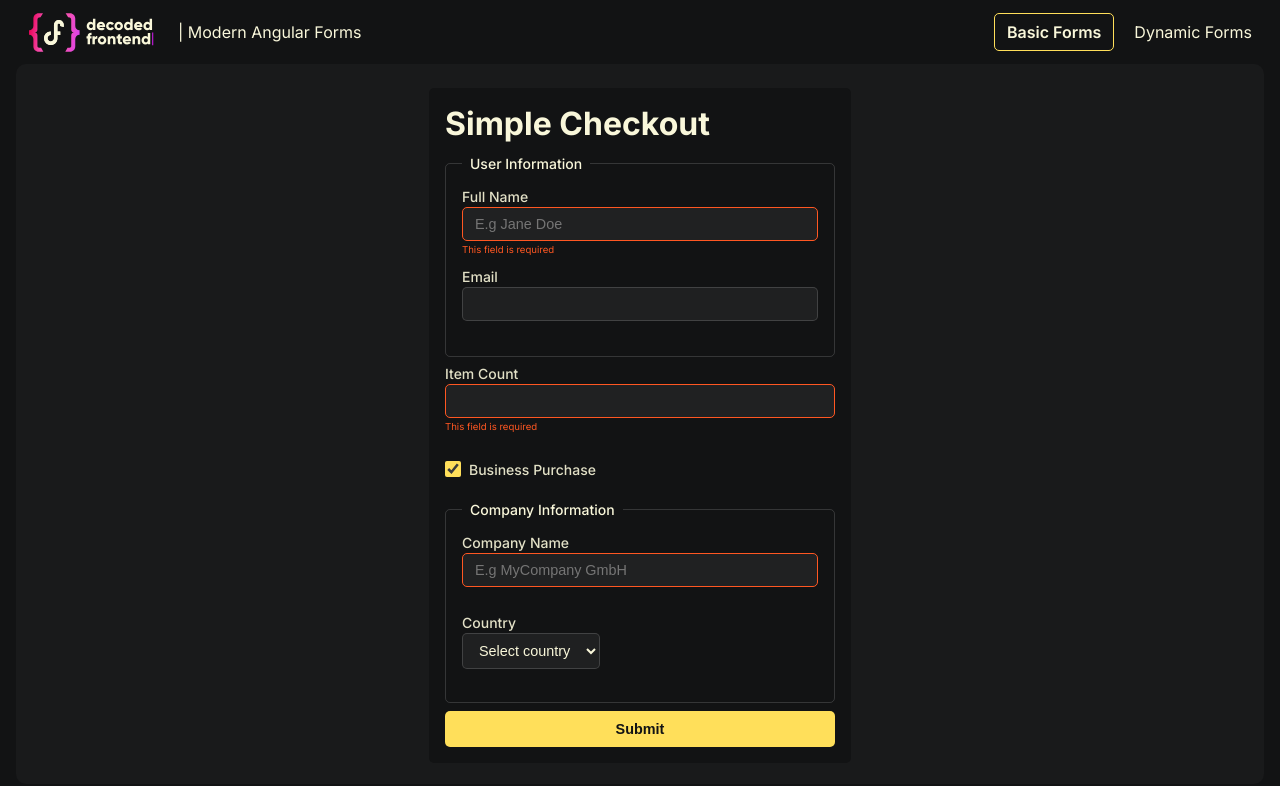
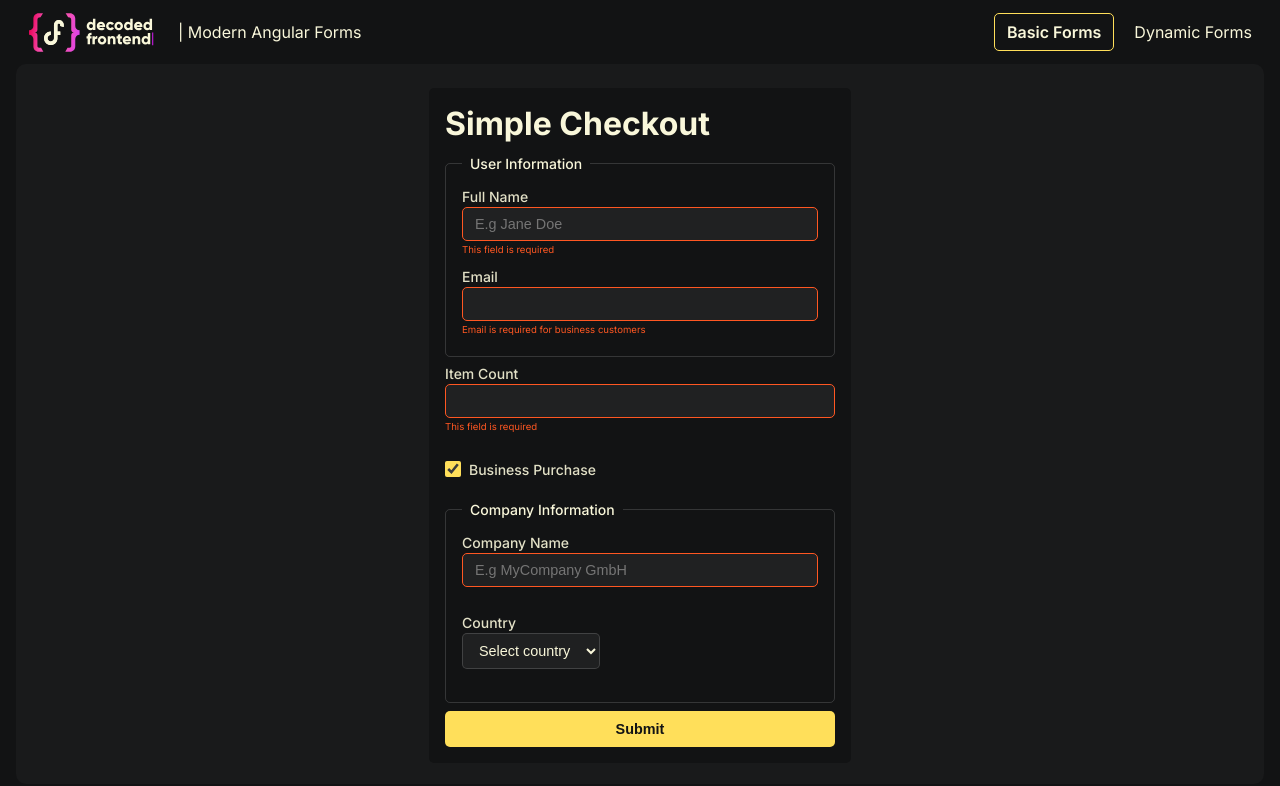
Before and after one commit to DMezhenskyi/modern-angular-forms-playground, an Angular app: page /basic-forms in a window 1280 px wide. Shown: the top 786 px of the page. Built offline with nearby package versions, Linux system fonts and the light colour scheme.

Commit message:
implemented

```diff
--- a/src/app/playgrounds/basic-forms/basic-forms.html
+++ b/src/app/playgrounds/basic-forms/basic-forms.html
@@ -19,8 +19,9 @@
       class="form-control"
     />
   </div>
-
-  <df-company-info-form [form]="form.company" />
+  @if (!form.company().hidden()) {
+    <df-company-info-form [form]="form.company" />
+  }
 
   <section class="actions">
     <button type="submit" [disabled]="isSubmitting()">{{ buttonText() }}</button>
--- a/src/app/playgrounds/basic-forms/basic-forms.ts
+++ b/src/app/playgrounds/basic-forms/basic-forms.ts
@@ -44,12 +44,17 @@ export default class BasicForms {
       apply(path.user, userFormInfoSchema);
 
       // TASK 1: Make email a required field when this is a business purchase
+      required(path.user.email, {
+        when: (ctx) => ctx.valueOf(path.businessPurchase),
+        message: `Email is required for business customers`,
+      });
 
       required(path.itemCount, { message: `This field is required` });
       min(path.itemCount, 1, { message: `Amount is too small` });
       max(path.itemCount, 30, { message: `Amount is too large` });
 
       // TASK 2: Hide the "Company Information" section when this is NOT a business purchase
+      hidden(path.company, { when: (ctx) => !ctx.valueOf(path.businessPurchase) });
 
       applyWhen(path.company, (ctx) => ctx.valueOf(path.businessPurchase), companyInfoFormSchema);
     },
```
